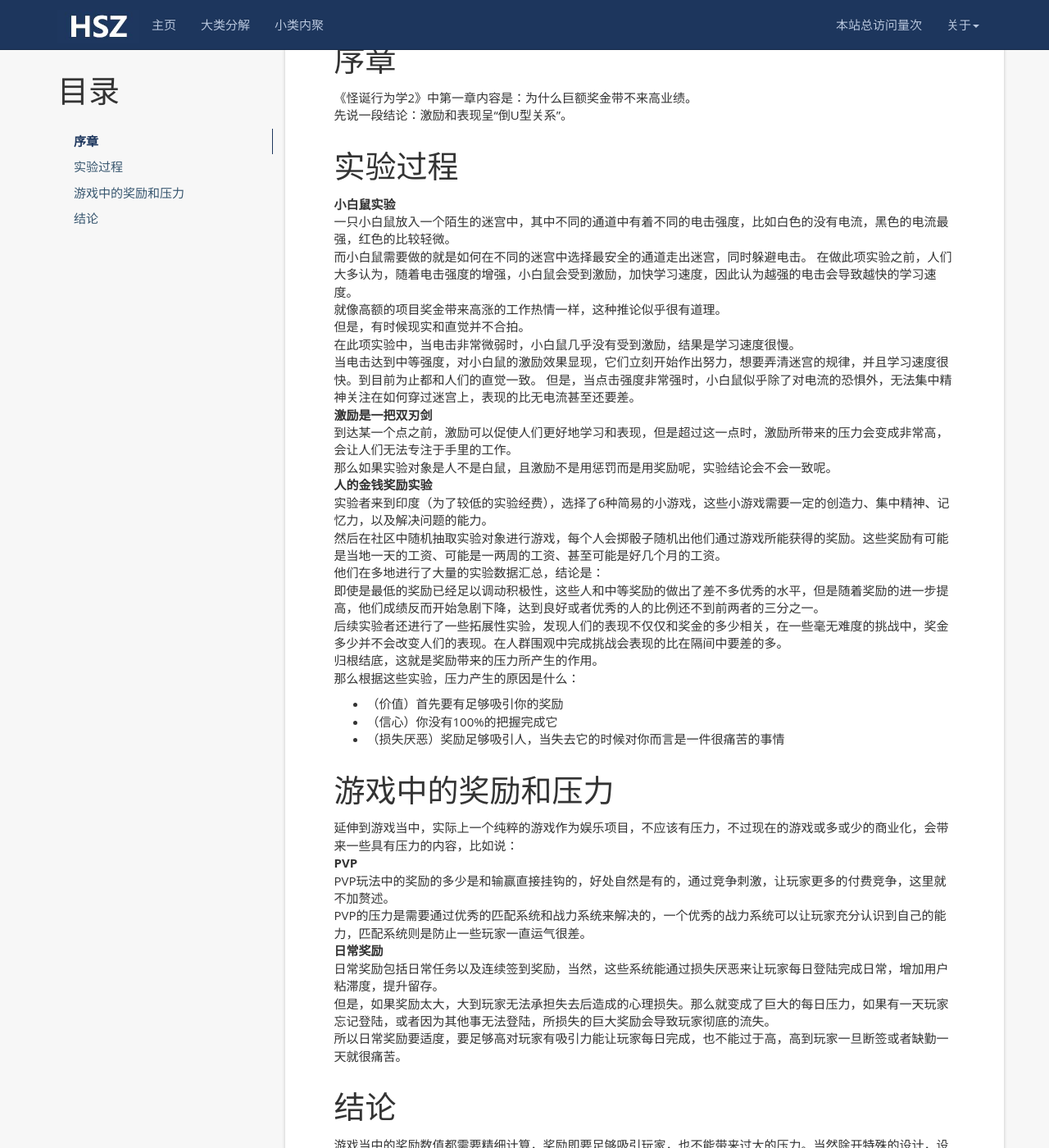
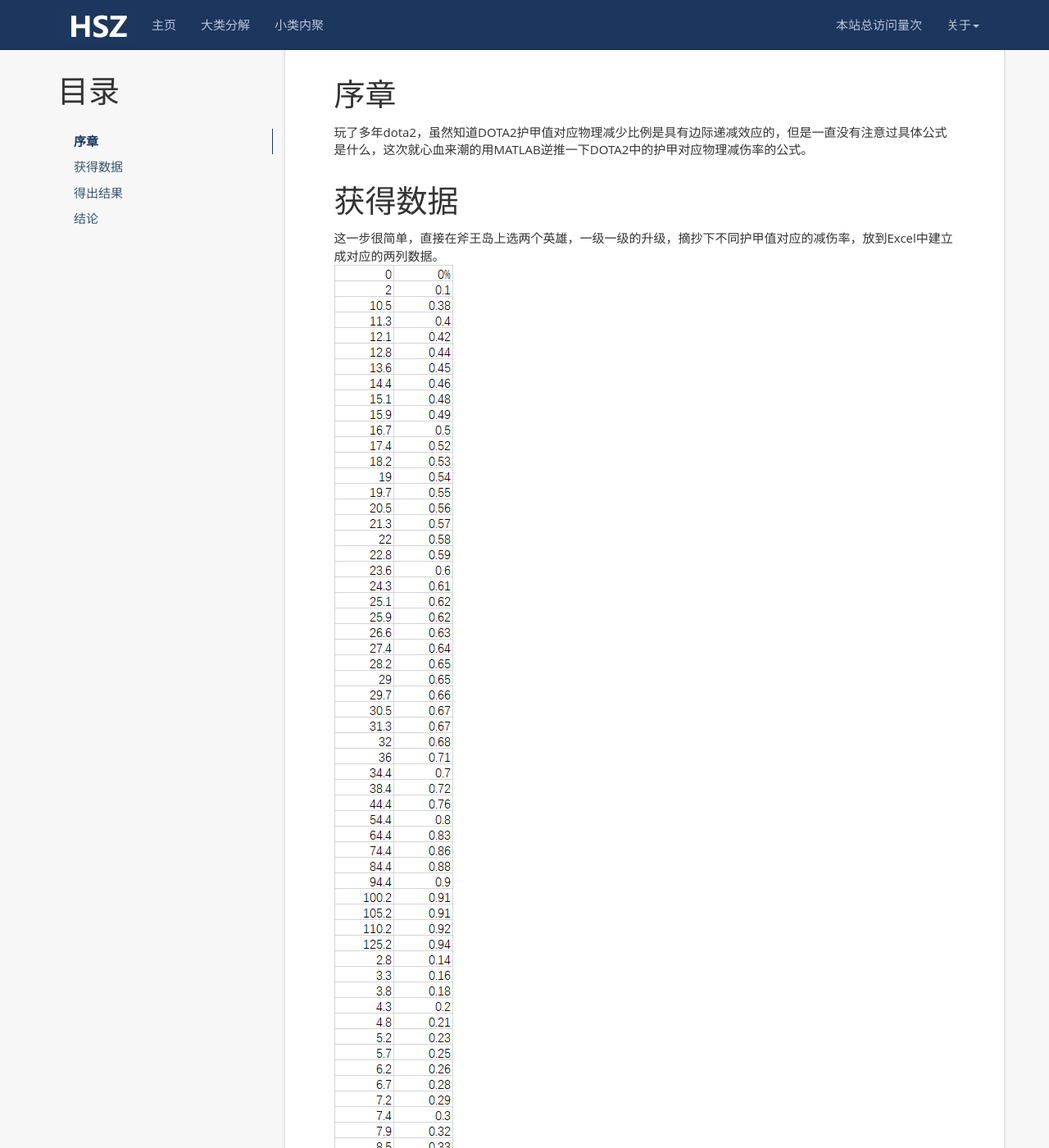
Before and after one commit to hsz19941021/hsz19941021.github.io, a Jekyll site: the page built from _posts/2020-04-05-dota2-armor.md, in a window 1280 px wide and 1400 px high, scrolled down 457 px. Shown: the whole window at 82% size. Built offline with Jekyll 4.4.1, drawn with Linux system fonts in a browser that asks for light colours; nearby versions of some CDN libraries; a script that is not in the unit is left out; comment, search, counter and statistics services are not loaded; some of the changed text lies outside the part shown.

Commit message:
修改文件: _posts/2020-04-05-dota2-armor.md

```diff
--- a/_posts/2020-04-05-dota2-armor.md
+++ b/_posts/2020-04-05-dota2-armor.md
@@ -1,7 +1,7 @@
 ---
 layout: post
-title: 怪诞行为学2读后有感，浅谈奖励和压力
-date:   2020-04-19
+title: 用MATLAB逆推DOTA2护甲值和物理减伤比例公式
+date:   2020-04-05
 categories: 数值
 tag: 设计
 ---
@@ -12,45 +12,24 @@ tag: 设计
 
 序章
 ====================================
-《怪诞行为学2》中第一章内容是：为什么巨额奖金带不来高业绩。
-先说一段结论：激励和表现呈“倒U型关系”。
+玩了多年dota2，虽然知道DOTA2护甲值对应物理减少比例是具有边际递减效应的，但是一直没有注意过具体公式是什么，这次就心血来潮的用MATLAB逆推一下DOTA2中的护甲对应物理减伤率的公式。
 
 
-# 实验过程
-**小白鼠实验**
-一只小白鼠放入一个陌生的迷宫中，其中不同的通道中有着不同的电击强度，比如白色的没有电流，黑色的电流最强，红色的比较轻微。
-而小白鼠需要做的就是如何在不同的迷宫中选择最安全的通道走出迷宫，同时躲避电击。
-在做此项实验之前，人们大多认为，随着电击强度的增强，小白鼠会受到激励，加快学习速度，因此认为越强的电击会导致越快的学习速度。
-就像高额的项目奖金带来高涨的工作热情一样，这种推论似乎很有道理。
-但是，有时候现实和直觉并不合拍。
-在此项实验中，当电击非常微弱时，小白鼠几乎没有受到激励，结果是学习速度很慢。
-当电击达到中等强度，对小白鼠的激励效果显现，它们立刻开始作出努力，想要弄清迷宫的规律，并且学习速度很快。到目前为止都和人们的直觉一致。
-但是，当点击强度非常强时，小白鼠似乎除了对电流的恐惧外，无法集中精神关注在如何穿过迷宫上，表现的比无电流甚至还要差。
-**激励是一把双刃剑**
-到达某一个点之前，激励可以促使人们更好地学习和表现，但是超过这一点时，激励所带来的压力会变成非常高，会让人们无法专注于手里的工作。
-那么如果实验对象是人不是白鼠，且激励不是用惩罚而是用奖励呢，实验结论会不会一致呢。
-**人的金钱奖励实验**
-实验者来到印度（为了较低的实验经费），选择了6种简易的小游戏，这些小游戏需要一定的创造力、集中精神、记忆力，以及解决问题的能力。
-然后在社区中随机抽取实验对象进行游戏，每个人会掷骰子随机出他们通过游戏所能获得的奖励。这些奖励有可能是当地一天的工资、可能是一两周的工资、甚至可能是好几个月的工资。
-他们在多地进行了大量的实验数据汇总，结论是：
-即使是最低的奖励已经足以调动积极性，这些人和中等奖励的做出了差不多优秀的水平，但是随着奖励的进一步提高，他们成绩反而开始急剧下降，达到良好或者优秀的人的比例还不到前两者的三分之一。
-后续实验者还进行了一些拓展性实验，发现人们的表现不仅仅和奖金的多少相关，在一些毫无难度的挑战中，奖金多少并不会改变人们的表现。在人群围观中完成挑战会表现的比在隔间中要差的多。
-归根结底，这就是奖励带来的压力所产生的作用。
-那么根据这些实验，压力产生的原因是什么：
+# 获得数据
+这一步很简单，直接在斧王岛上选两个英雄，一级一级的升级，摘抄下不同护甲值对应的减伤率，放到Excel中建立成对应的两列数据。
+![1]({{ '/styles/images/2020-04-05/1.png' | prepend: site.baseurl  }})
+然后将数据导入到MATLAB当中，将两列数据转换为两个列矢量，然后进行函数拟合。
 
- - （价值）首先要有足够吸引你的奖励
- - （信心）你没有100%的把握完成它
- - （损失厌恶）奖励足够吸引人，当失去它的时候对你而言是一件很痛苦的事情
-
-# 游戏中的奖励和压力
-延伸到游戏当中，实际上一个纯粹的游戏作为娱乐项目，不应该有压力，不过现在的游戏或多或少的商业化，会带来一些具有压力的内容，比如说：
-**PVP**
-PVP玩法中的奖励的多少是和输赢直接挂钩的，好处自然是有的，通过竞争刺激，让玩家更多的付费竞争，这里就不加赘述。
-PVP的压力是需要通过优秀的匹配系统和战力系统来解决的，一个优秀的战力系统可以让玩家充分认识到自己的能力，匹配系统则是防止一些玩家一直运气很差。
-**日常奖励**
-日常奖励包括日常任务以及连续签到奖励，当然，这些系统能通过损失厌恶来让玩家每日登陆完成日常，增加用户粘滞度，提升留存。
-但是，如果奖励太大，大到玩家无法承担失去后造成的心理损失。那么就变成了巨大的每日压力，如果有一天玩家忘记登陆，或者因为其他事无法登陆，所损失的巨大奖励会导致玩家彻底的流失。
-所以日常奖励要适度，要足够高对玩家有吸引力能让玩家每日完成，也不能过于高，高到玩家一旦断签或者缺勤一天就很痛苦。
-
+# 得出结果
+使用不同的常见游戏计算公式进行拟合，公式自然不可能是一些7次8次的函数，哪怕那种函数拟合度非常高。
+![2]({{ '/styles/images/2020-04-05/2.png' | prepend: site.baseurl  }})
+最终我选用了有理数逼近，分子分母自由度为1时得出的公式，其中``SSE（和方差）``以及``R-square（确定系数）``都可以代表拟合置信度，SSE越接近0，R-square越接近1，那么拟合结果就越真实。
+我们得出公式就是减伤率=（1.08 * 护甲-0.059）/（护甲+18.9）
+当然存在一定的误差，因为我们在游戏中所抄录的护甲值和减伤率都是进行了有效位数保留的。
 # 结论
-游戏当中的奖励数值都需要精细计算，奖励即要足够吸引玩家，也不能带来过大的压力。当然除开特殊的设计，设计意图就是为了给予玩家压力的系统。
+而后，我翻找了一下dota2的更新日志，发现在7.20的版本更新中，公布了护甲减伤公式更改为：（0.052 * 护甲）/（0.9+ 0.048 * 护甲）
+换算成我们得出的公式类似的形式的话是：（1.083 * 护甲）/（护甲+18.75）  。
+可以看出拟合结论还是十分可信的，带入到游戏中也是可以验证的。
+**当护甲值为负数时**，我摘取了一些数据，发现和护甲为正时绝对值相等，那么这个护甲值函数是个奇函数。
+有了公式之后不难得出，在护甲值越接近0的时候，不论是我方加甲还是敌方减价，收益都是越高。也就是在敌人高护甲的时候减甲效果远不如低护甲时，这也就是为什么黯灭是个前中期物理装备，到了后期英雄护甲不论是通过属性还是装备堆了起来的时候，黯灭的减甲效果就没有那么明显了。
+其实本文是在做完了之后才发现游戏公布了该公式，但是也提供了一个逆推思路。逆推一个游戏的数值自然是从这些小的模块去一块一块逆推，各个击破。
```
